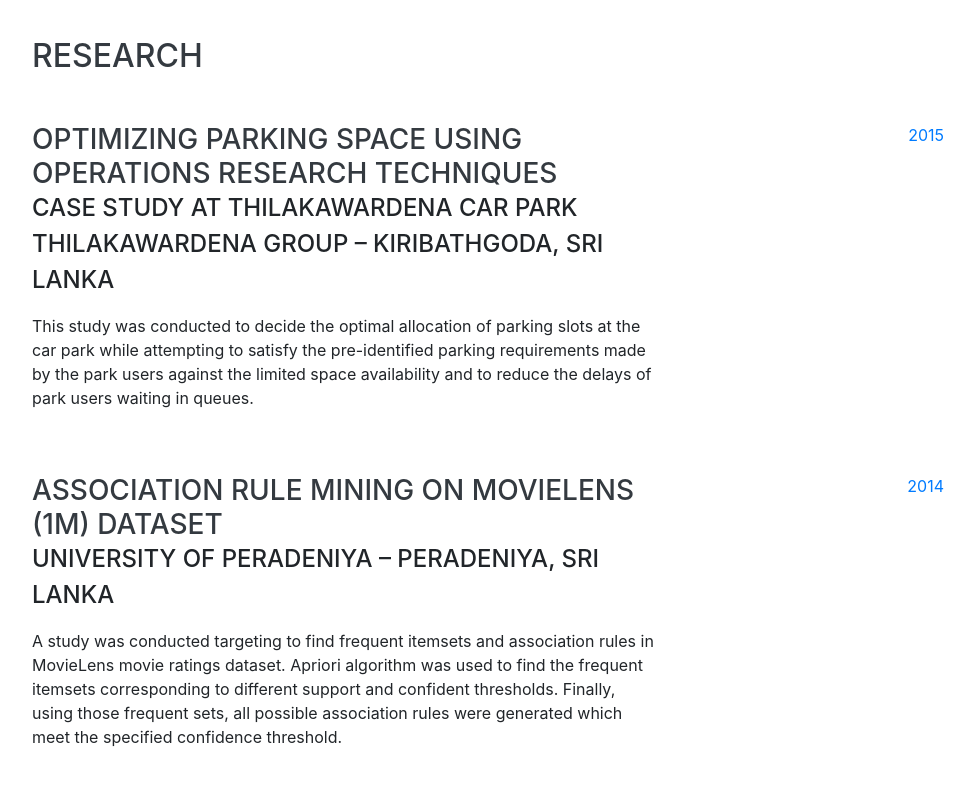
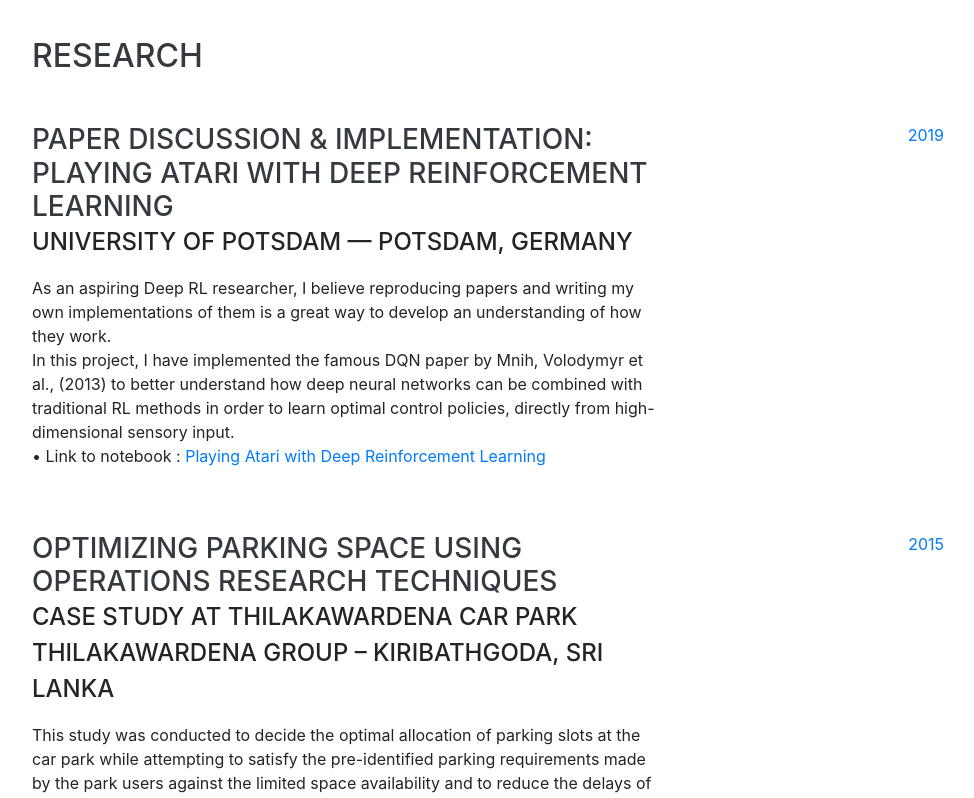
Before and after one commit to PandulaP/PandulaP.github.io, a website with bundled scripts: page index.html in a window 1280 px wide. Shown: the part 3760-4558 px from the top of the page, without its empty margins (288-1262 px from the left). Built offline with nearby package versions, Linux system fonts and the light colour scheme; a web font is replaced by a local one.

Commit message:
updated section

```diff
--- a/index.html
+++ b/index.html
@@ -230,6 +230,21 @@
       <div class="w-100">
         <h2 class="mb-5">Research</h2>
 
+
+        <div class="resume-item d-flex flex-column flex-md-row justify-content-between mb-5">
+          <div class="resume-content">
+            <h3 class="mb-0">Paper Discussion & Implementation: Playing Atari with Deep Reinforcement Learning</h3>
+            <div class="subheading mb-3">University of Potsdam — Potsdam, Germany</div>
+            <p>As an aspiring Deep RL researcher, I believe reproducing papers and writing my own implementations of them is a great way to develop an understanding of how they work.<br>
+              In this project, I have implemented the famous DQN paper by Mnih, Volodymyr et al., (2013) to better understand how deep neural networks can be combined with traditional RL methods in order to learn optimal control policies, directly from high-dimensional sensory input.<br>
+              &#8226; Link to notebook : <a href="https://nbviewer.jupyter.org/github/PandulaP/personal-projects/blob/master/DQN%20Paper%20Implementation/Playing_Atari_WIth_DRL_Paper_Implementation.ipynb" target="_blank" >Playing Atari with Deep Reinforcement Learning</a></p>
+          </div>
+          <div class="resume-date text-md-right">
+            <span class="text-primary">2019</span>
+          </div>
+        </div>
+
+
         <div class="resume-item d-flex flex-column flex-md-row justify-content-between mb-5">
           <div class="resume-content">
             <h3 class="mb-0">Optimizing Parking Space using Operations Research Techniques</h3>
@@ -274,7 +289,7 @@
             <div class="resume-content">
               <h3 class="mb-0">Medical Lasers Anomaly Detection</h3>
               <div class="subheading mb-3">University of Potsdam — Potsdam, Germany</div>
-              <p> A system (based on ML techniques) which can identify defective laser products by analysing laser intensity measurement data.<br>
+              <p> Developed an anomamaly detection framework that can identify defective laser products using laser intensity measurement data.<br>
               &#8226; Link to notebook : <a href="https://nbviewer.jupyter.org/github/PandulaP/personal-projects/blob/master/Medical%20Lasers%20Anomaly%20Detection/Medical%20Lasers%20Anomaly%20Detection.ipynb" target="_blank" >Medical Lasers Anomaly Detection</a></p>
             </div>
             <div class="resume-date text-md-right">
@@ -285,7 +300,7 @@
               <div class="resume-content">
                 <h3 class="mb-0">Predicting Daimler AG Stock Price with Machine Learning</h3>
                 <div class="subheading mb-3">University of Potsdam — Potsdam, Germany</div>
-                <p> Implementation of different ML algorithms to predict future price of stocks. Through this project I've tried exploring different candidate models and approaches to model time-series forecasting problems.<br>
+                <p> Implemented different ML algorithms to predict the future price of DAIMLER AG stock. Through this project, I tried to explore a few popular time-series forecasting and ML algorithms. Results showed that traditional methodologies seem to outperform the ML models in the forecasting domain.<br>
                 &#8226; Link to notebook : <a href="https://nbviewer.jupyter.org/github/PandulaP/personal-projects/blob/master/Predicting%20Daimler%20AG%20Stock%20Price%20with%20Machine%20Learning/Predicting%20Daimler%20AG%20Stock%20Price%20with%20Machine%20Learning.ipynb" target="_blank" >Predicting Daimler AG Stock Price with Machine Learning</a></p>
               </div>
               <div class="resume-date text-md-right">
```
